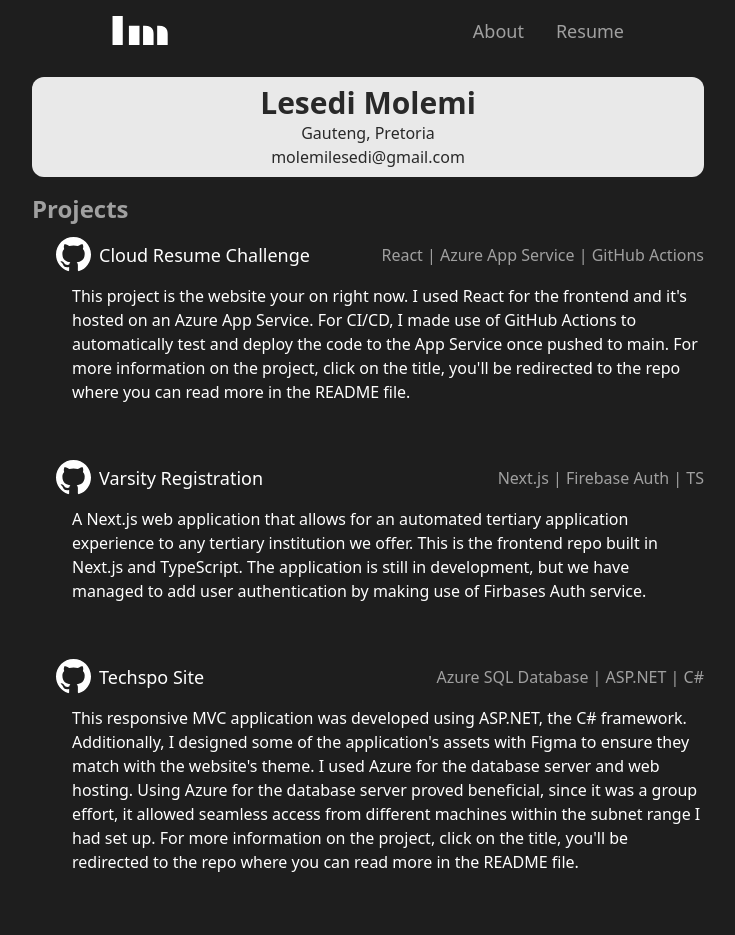
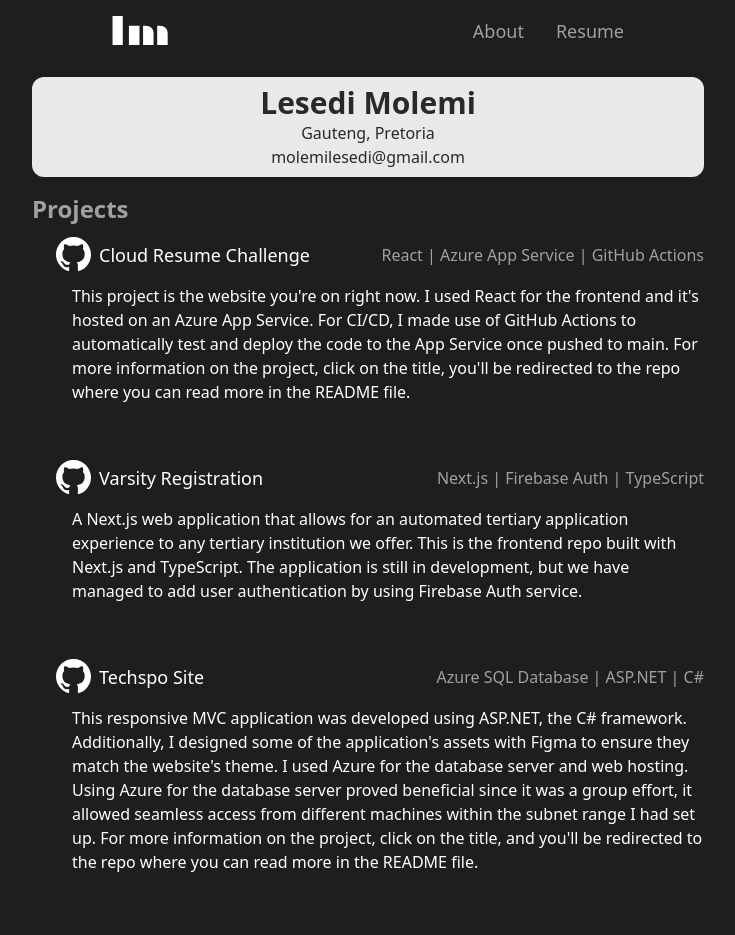
Before and after one commit to Lesmol/personal-portfolio, a React (Vite) app: page /resume in a window 1280 px wide. Shown: the top 935 px of the page, without its empty margins (272-1007 px from the left). Built offline with nearby package versions, Linux system fonts and the light colour scheme.

Commit message:
Minor adjustments (#11)
* Update ProjectsSummary.tsx

Switched Varsity Registration and Techspo Website project so that Varsit Registration comes before Techspo Website

* Update Project.tsx

Changed word order and spelling

```diff
--- a/src/Components/CloudResume/Project.tsx
+++ b/src/Components/CloudResume/Project.tsx
@@ -8,7 +8,7 @@
         title="Cloud Resume Challenge"
         link="https://github.com/Lesmol/CloudResumeChallenge_Azure"
         stack="React | Azure App Service | GitHub Actions"
-        description="This project is the website your on right now. I used React for the frontend and
+        description="This project is the website you're on right now. I used React for the frontend and
         it's hosted on an Azure App Service. For CI/CD, I made use of GitHub Actions to automatically
          test and deploy the code to the App Service once pushed to main. For more information on the project,
          click on the title, you'll be redirected to the repo where you can read more in the README file."
@@ -16,21 +16,21 @@
       <ProjectInfo
         title="Varsity Registration"
         link="https://github.com/Lesmol/varsity_registration"
-        stack="Next.js | Firebase Auth | TS"
+        stack="Next.js | Firebase Auth | TypeScript"
         description="A Next.js web application that allows for an automated tertiary application experience to any tertiary
-        institution we offer. This is the frontend repo built in Next.js and TypeScript. The application is still in
-        development, but we have managed to add user authentication by making use of Firbases Auth service."
+        institution we offer. This is the frontend repo built with Next.js and TypeScript. The application is still in
+        development, but we have managed to add user authentication by using Firebase Auth service."
       />
       <ProjectInfo
         title="Techspo Site"
         link="https://github.com/Lesmol/Techspo_Website"
         stack="Azure SQL Database | ASP.NET | C#"
         description="This responsive MVC application was developed using ASP.NET, the C# framework. Additionally, I designed
-        some of the application's assets with Figma to ensure they match with the website's theme.
+        some of the application's assets with Figma to ensure they match the website's theme.
         I used Azure for the database server and web hosting. Using Azure for the database
-        server proved beneficial, since it was a group effort, it allowed seamless access
+        server proved beneficial since it was a group effort, it allowed seamless access
         from different machines within the subnet range I had set up. For more information on the
-        project, click on the title, you'll be redirected to the repo where you can read more in the README file."
+        project, click on the title, and you'll be redirected to the repo where you can read more in the README file."
       />
     </div>
   );
--- a/src/Components/Home/ProjectsSummary.tsx
+++ b/src/Components/Home/ProjectsSummary.tsx
@@ -9,12 +9,12 @@
         link="https://github.com/Lesmol/CloudResumeChallenge_AWS"
       />
       <ProjectsItem
+        title="Varsity Registration"
+        link="https://github.com/Lesmol/varsity_registration"
+      />
+      <ProjectsItem
         title="Techspo Website"
         link="https://github.com/Lesmol/Techspo_Website"
-      />
-      <ProjectsItem
-        title="Varsity Registration"
-        link="https://github.com/Lesmol/varsity_registration"
       />
     </div>
   );
```
